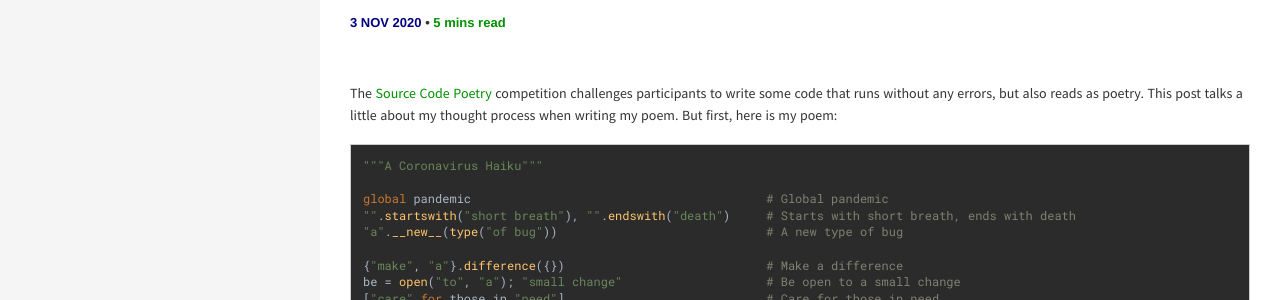
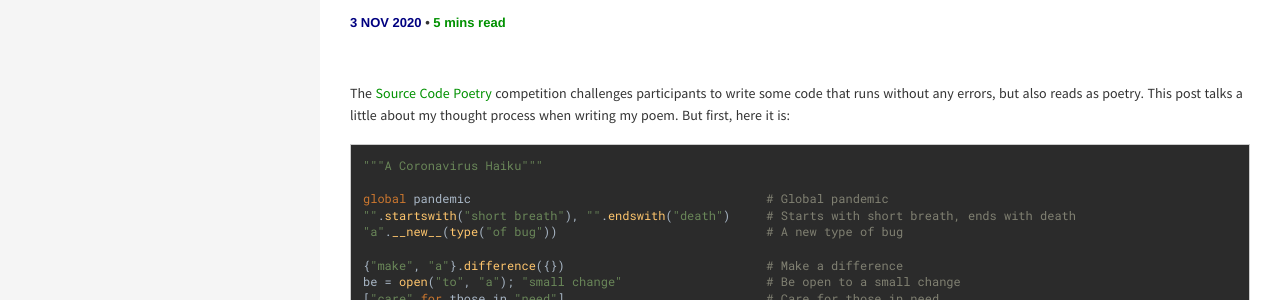
Before and after one commit to lrjball/lrjball.github.io, a Jekyll site: the page built from _posts/2020-11-03-source-code-poetry.md, in a window 1280 px wide. Shown: the part 192-492 px from the top of the page. Built offline with Jekyll 4.4.1, drawn with Linux system fonts in a browser that asks for light colours; nearby versions of some CDN libraries; some web fonts are replaced.

Commit message:
Update 2020-11-03-source-code-poetry.md

````diff
--- a/_posts/2020-11-03-source-code-poetry.md
+++ b/_posts/2020-11-03-source-code-poetry.md
@@ -11,7 +11,7 @@
 
 The [Source Code Poetry][source_code_poetry] competition challenges participants to write some code that
 runs without any errors, but also reads as poetry. This post talks a little about my
-thought process when writing my poem. But first, here is my poem:
+thought process when writing my poem. But first, here it is:
 
 ```python
 """A Coronavirus Haiku"""
````
